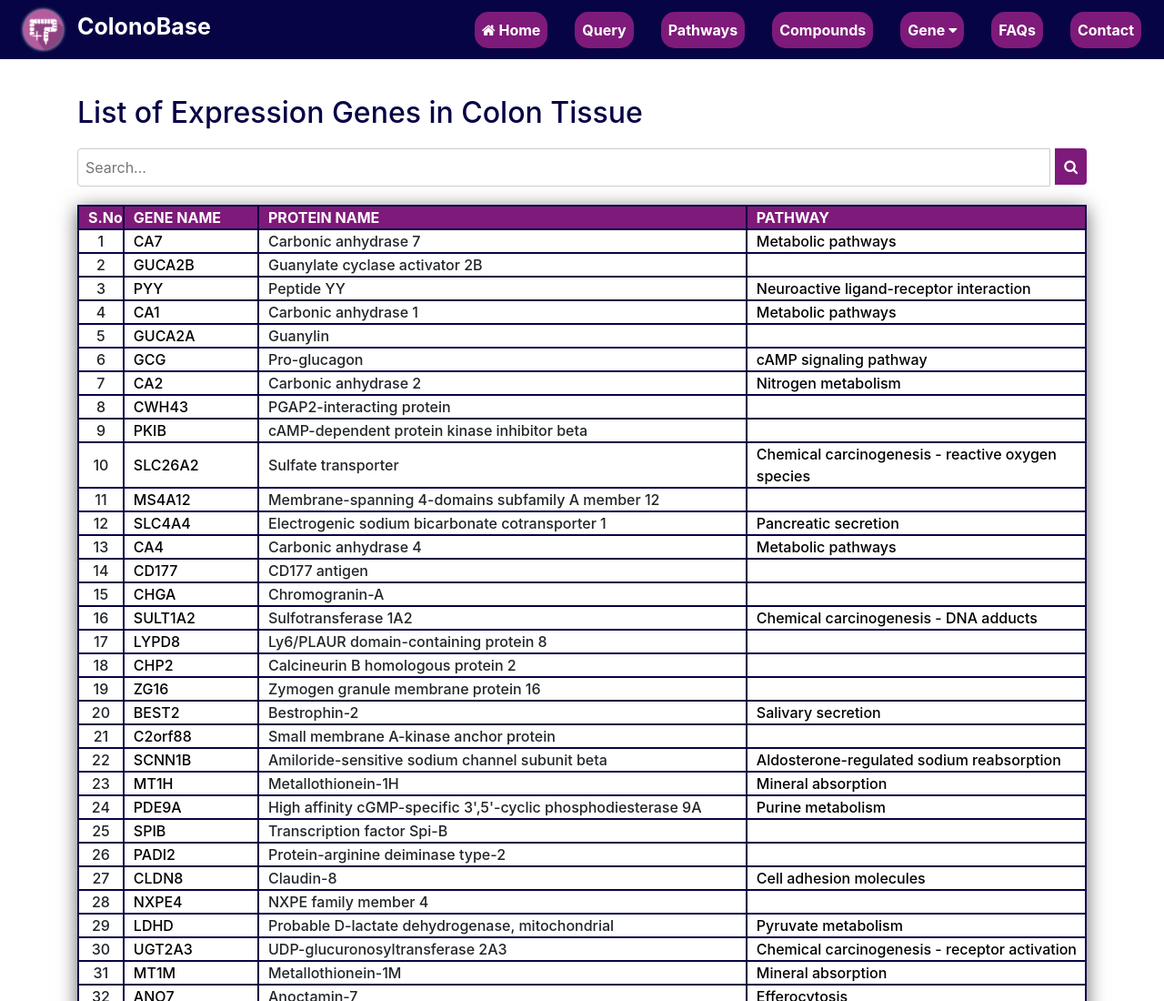
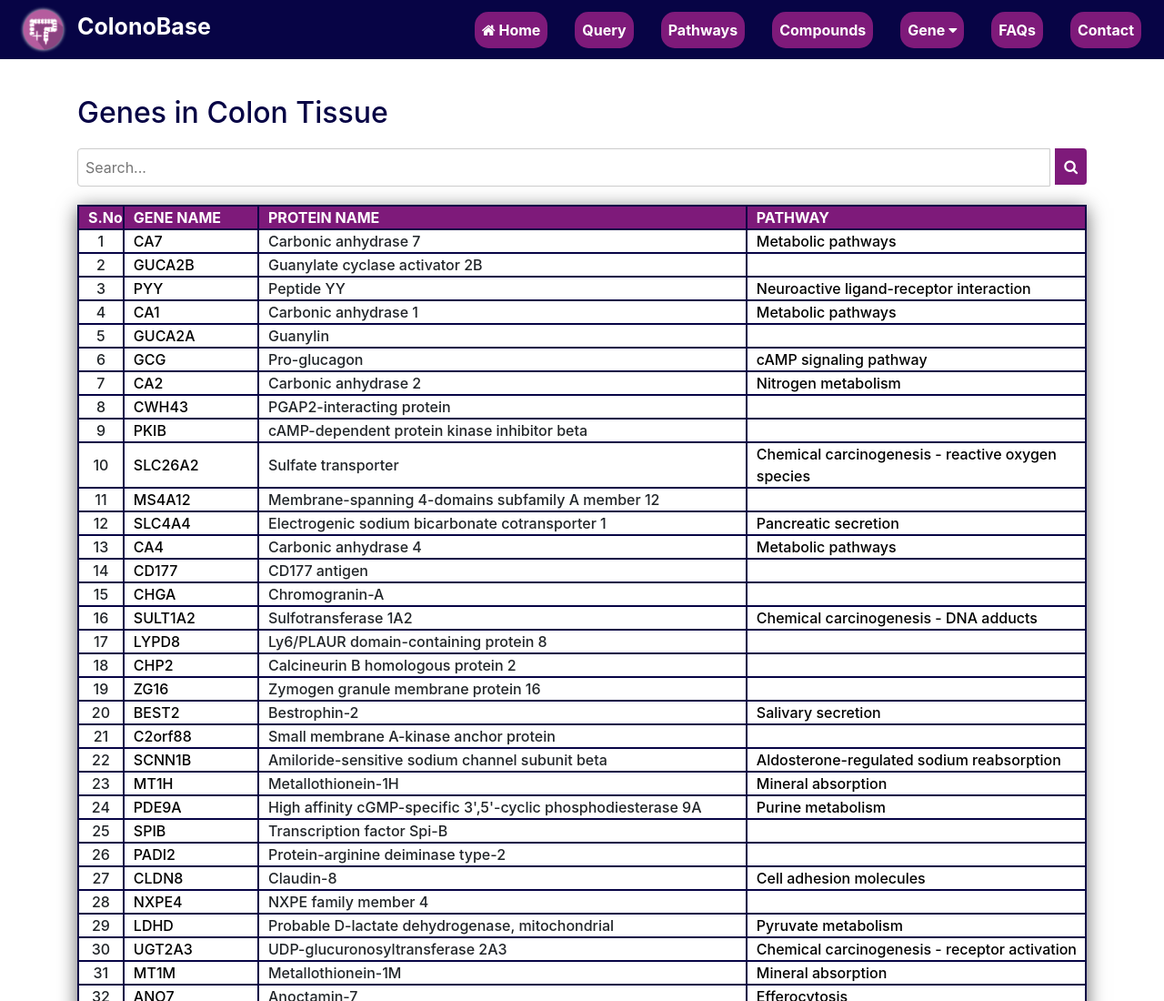
Before and after one commit to kumaar-piyush/CBase, a plain HTML site: page gene_list.html in a window 1280 px wide. Shown: the top 1100 px of the page at 91% size. Drawn offline with nearby package versions, Linux system fonts and the light colour scheme.

Commit message:
Update gene_list.html

```diff
--- a/gene_list.html
+++ b/gene_list.html
@@ -69,7 +69,7 @@
     <div class="container">
         <div class="row">
             <div class="col-md-12">
-                <h2 class="table-subheading" style="margin-top: 40px">List of Expression Genes in Colon Tissue</h2>
+                <h2 class="table-subheading" style="margin-top: 40px">Genes in Colon Tissue</h2>
                 <div class="search-container">
         <input type="text" id="search-input" placeholder="Search...">
         <button type="button" id="search-button"><i class="fa fa-search"></i></button>
```
